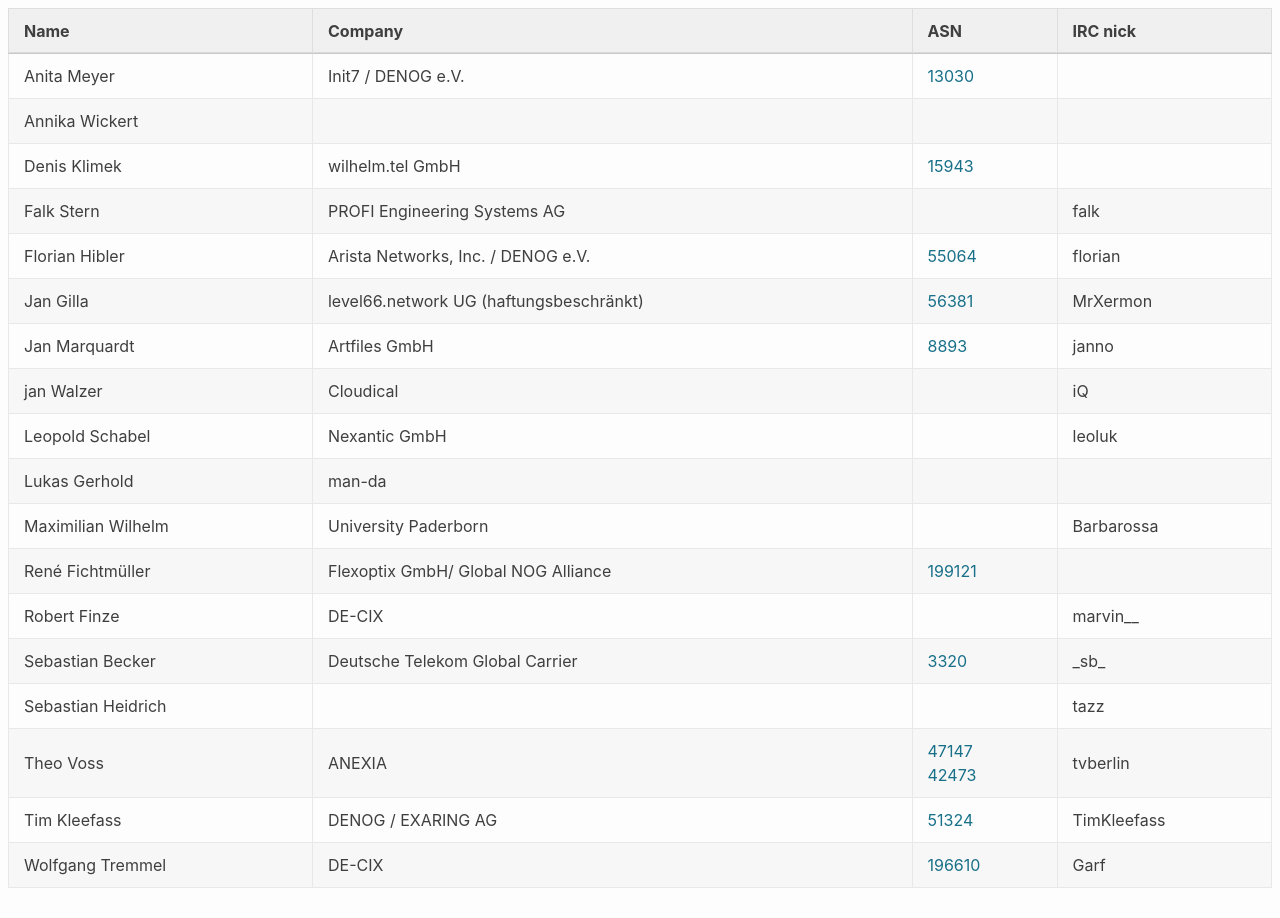
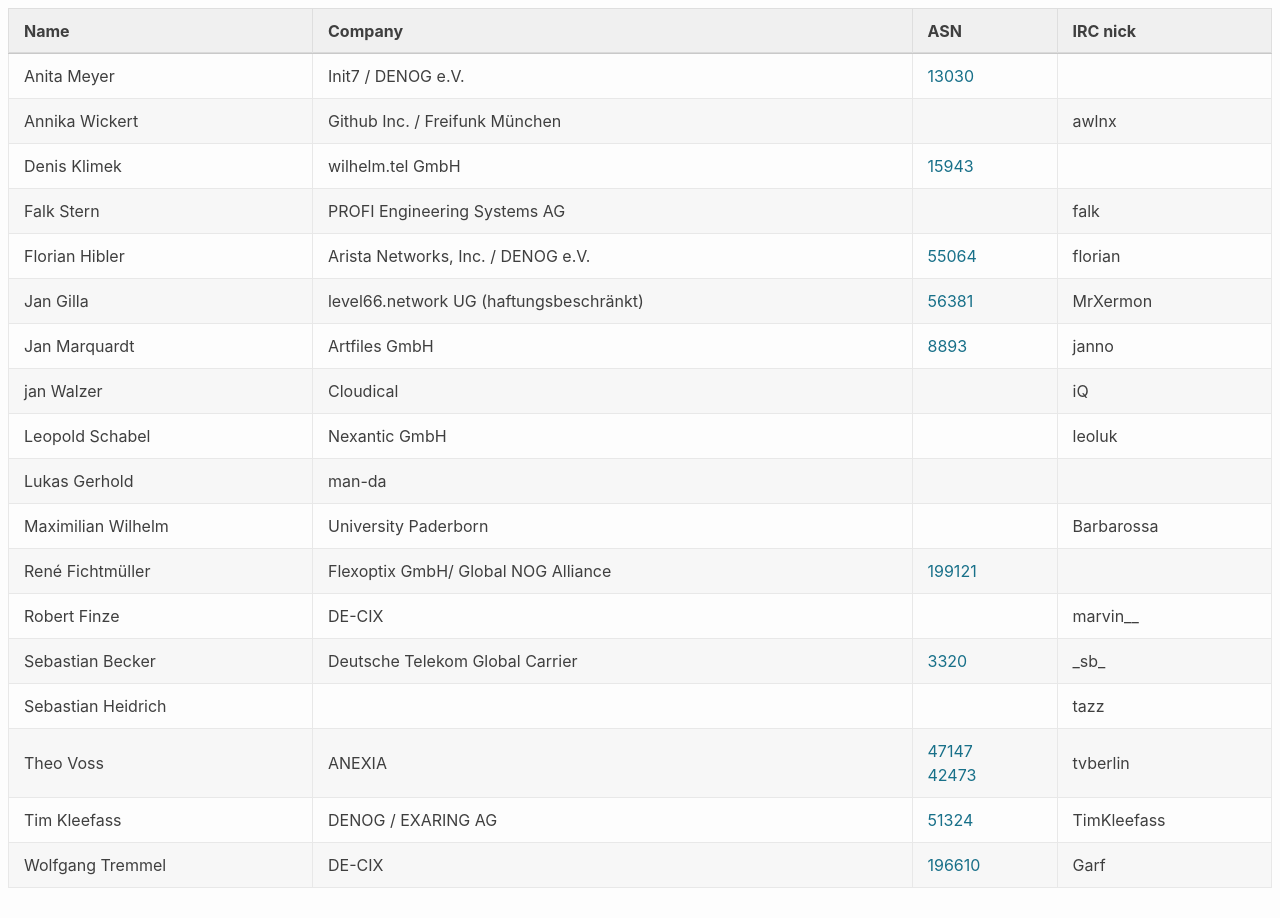
Before and after one commit to denog/pretix-attendeelist, a Jekyll site: the page built from index.markdown, in a window 1280 px wide. Built offline with Jekyll 4.4.1, drawn with Linux system fonts in a browser that asks for light colours.

Commit message:
Latest data: Fri Mar 12 22:55:53 UTC 2021

```diff
--- a/_data/attendees_meetup_leader_2021-01.json
+++ b/_data/attendees_meetup_leader_2021-01.json
@@ -7,8 +7,8 @@
   },
   {
     "name": "Annika Wickert",
-    "company": null,
-    "irc": null,
+    "company": "Github Inc. / Freifunk München",
+    "irc": "awlnx",
     "asn": null
   },
   {
```
